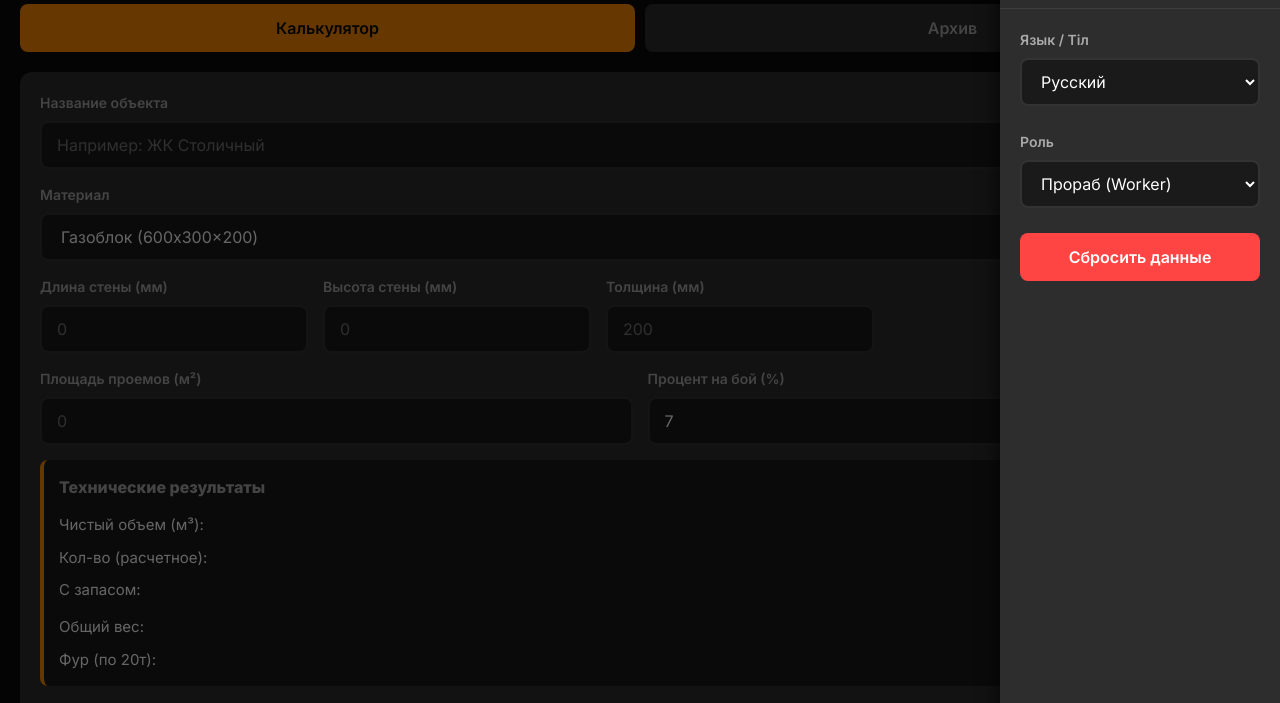
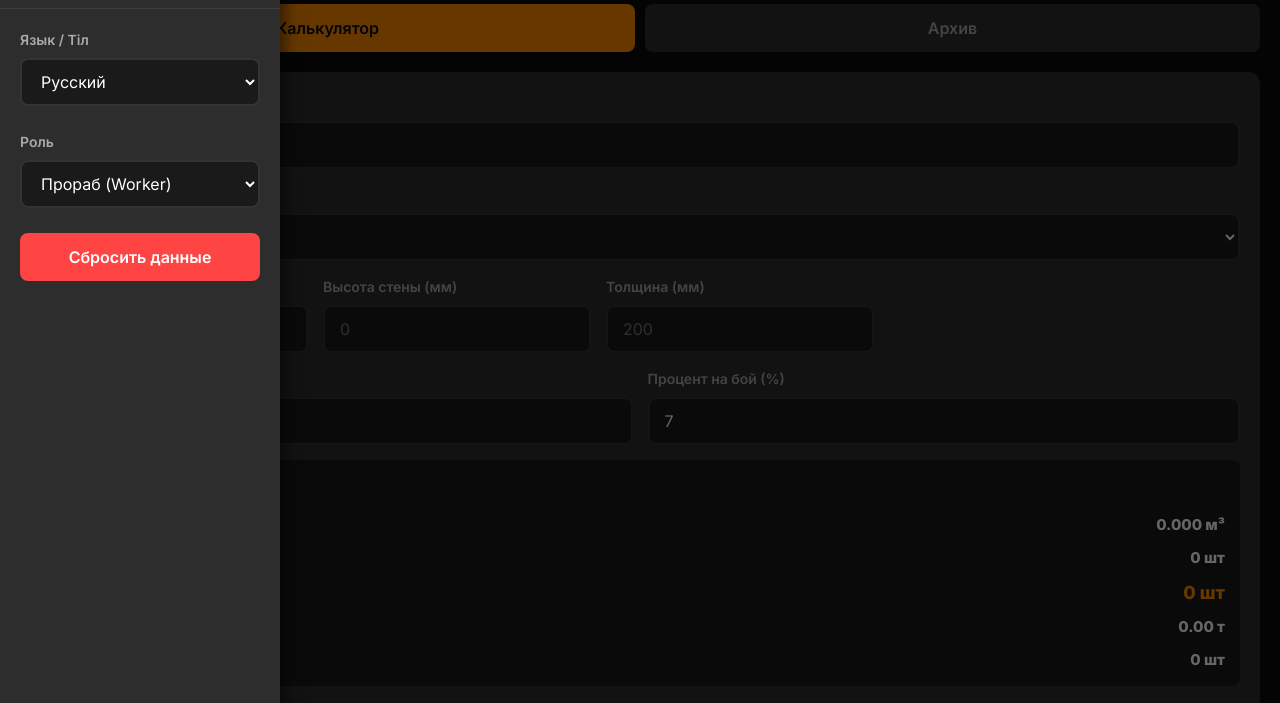
Before and after one commit to kandykbayevtagir-wq/tartyp, a plain HTML site: page index.html in a window 1280 px wide. Both pictures are taken after a click on the button 695 px from the left and 32 px from the top of the page. Shown: the part 80-783 px from the top of the page. Drawn offline with Linux system fonts and the light colour scheme.

Commit message:
Update style.css

```diff
--- a/style.css
+++ b/style.css
@@ -122,6 +122,7 @@ main {
 .row {
     display: flex;
     gap: 15px;
+    align-items: flex-end;
 }
 
 .half {
@@ -175,8 +176,20 @@ input:focus, select:focus {
 .result-row {
     display: flex;
     justify-content: space-between;
+    align-items: center;
     margin-bottom: 10px;
     font-size: 15px;
+    gap: 10px;
+}
+
+.result-row span {
+    flex: 1;
+    color: var(--color-text-dim);
+}
+
+.result-row strong {
+    text-align: right;
+    white-space: nowrap;
 }
 
 .result-row:last-child {
@@ -270,19 +283,19 @@ button:active {
 .sidebar {
     position: fixed;
     top: 0;
-    right: -300px;
+    left: -300px;
     width: 280px;
     height: 100%;
     background-color: var(--color-surface);
     z-index: 200;
     transition: 0.3s ease-in-out;
-    box-shadow: -5px 0 15px rgba(0,0,0,0.5);
+    box-shadow: 5px 0 15px rgba(0,0,0,0.5);
     display: flex;
     flex-direction: column;
 }
 
 .sidebar.active {
-    right: 0;
+    left: 0;
 }
 
 .sidebar-header {
```
